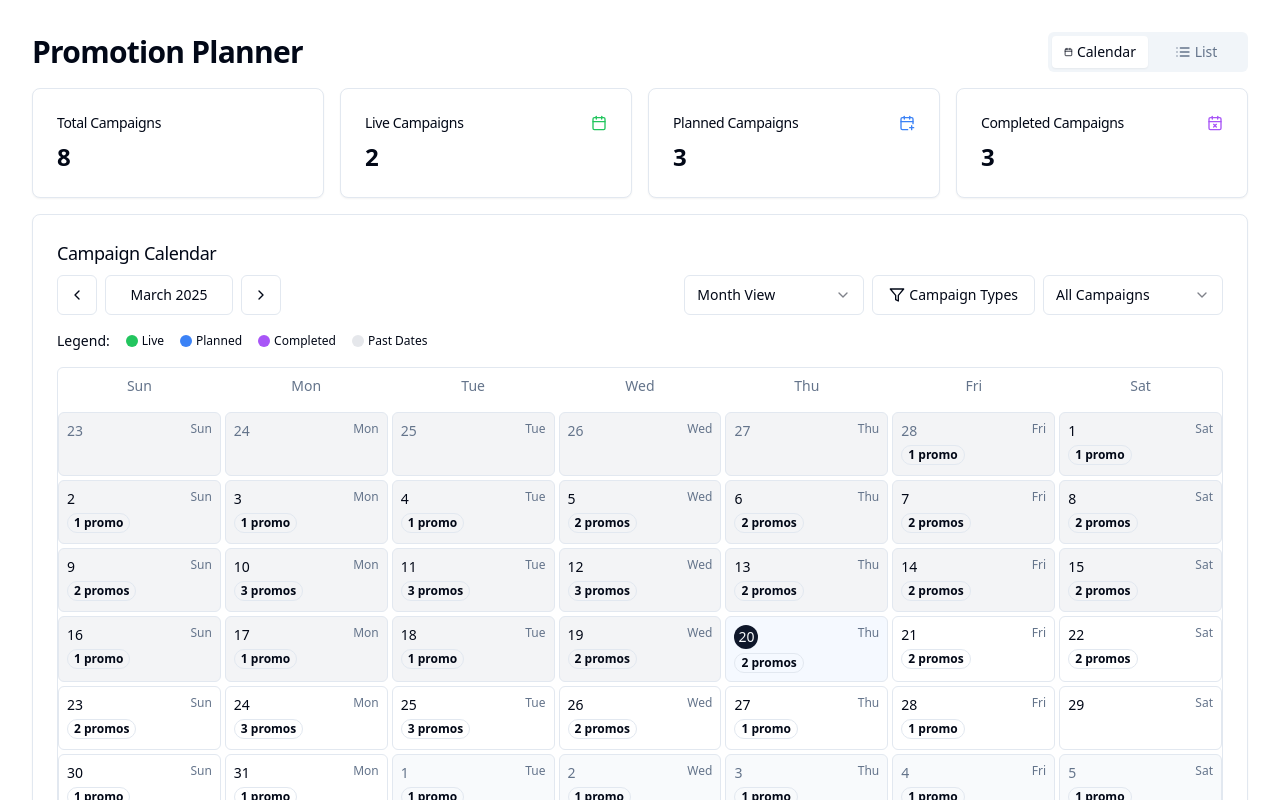
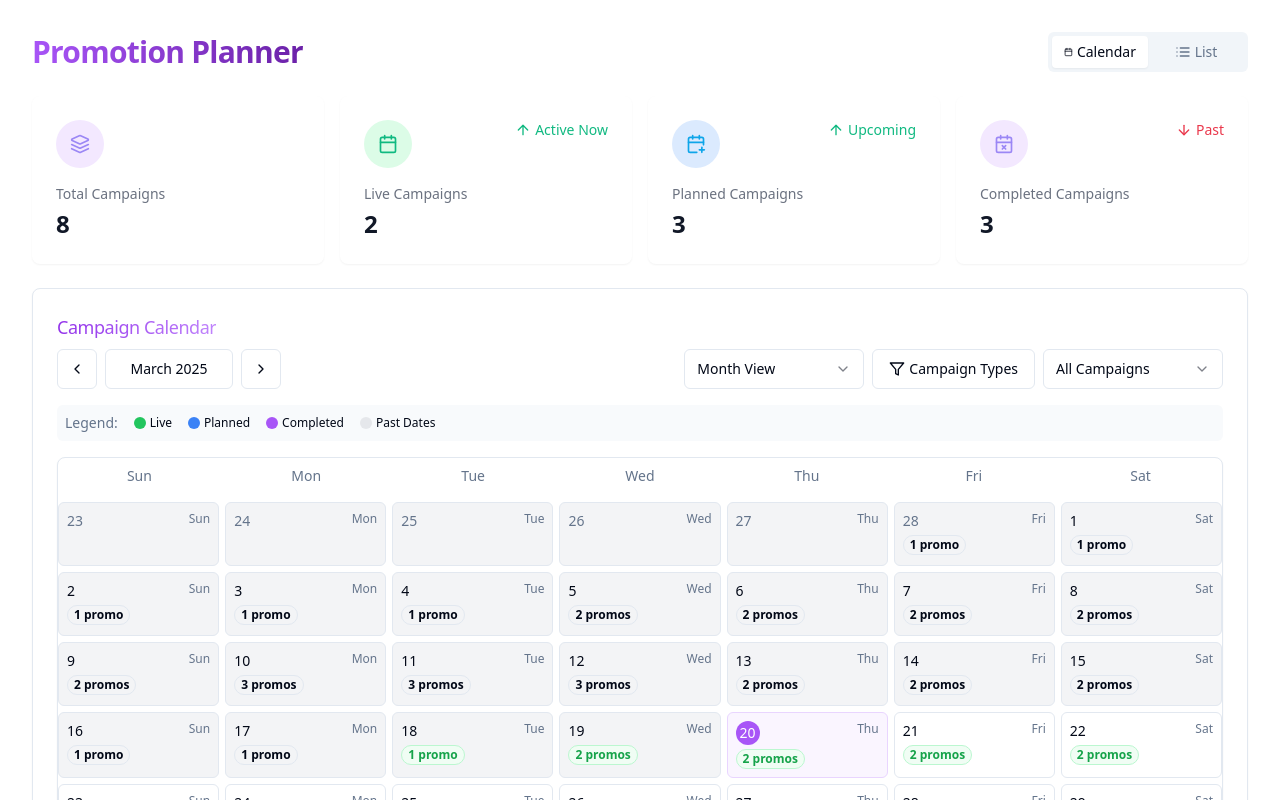
Before and after one commit to AB00k/clone-verse-wizardry-79, a React (Vite) app: page /promotions in a window 1280 px wide. Shown: the top 800 px of the page. Built offline with nearby package versions, Linux system fonts and the light colour scheme.

Commit message:
Enhance promotion planner UI
Improve the look and feel of the promotion planner tab, ensure theme uniformity, highlight the current date, and add hover information for promos.

```diff
--- a/src/components/promo/CampaignCalendar.tsx
+++ b/src/components/promo/CampaignCalendar.tsx
@@ -5,7 +5,8 @@ import { format, startOfMonth, endOfMonth, startOfWeek, endOfWeek, isSameMonth,
 import { cn } from "@/lib/utils";
 import { Campaign } from "@/types/campaign";
 import { Tooltip, TooltipContent, TooltipProvider, TooltipTrigger } from "@/components/ui/tooltip";
-import { CalendarPlus, CalendarCheck, CalendarX } from "lucide-react";
+import { HoverCard, HoverCardContent, HoverCardTrigger } from "@/components/ui/hover-card";
+import { CalendarPlus, CalendarCheck, CalendarX, Monitor, Smartphone, Globe } from "lucide-react";
 import { Badge } from "@/components/ui/badge";
 
 interface CampaignCalendarProps {
@@ -62,6 +63,16 @@ const CampaignCalendar: React.FC<CampaignCalendarProps> = ({
     return isBefore(day, new Date()) && !isToday(day);
   };
 
+  const getPlatformIcons = () => {
+    return (
+      <div className="flex space-x-1 mt-1">
+        <Monitor className="h-3 w-3 text-blue-400" />
+        <Smartphone className="h-3 w-3 text-green-400" />
+        <Globe className="h-3 w-3 text-purple-400" />
+      </div>
+    );
+  };
+
   const getStatusIcon = (status: string) => {
     switch (status) {
       case "planned":
@@ -78,11 +89,11 @@ const CampaignCalendar: React.FC<CampaignCalendarProps> = ({
   const days = getCalendarDays();
 
   return (
-    <div className="rounded-md border">
+    <div className="rounded-lg border shadow-sm bg-card">
       {renderDayHeader()}
 
       <div className={cn(
-        "grid gap-1",
+        "grid gap-1.5",
         view === "month" ? "grid-cols-7" : "grid-cols-7"
       )}>
         {days.map((day) => {
@@ -94,10 +105,10 @@ const CampaignCalendar: React.FC<CampaignCalendarProps> = ({
             <div
               key={day.toString()}
               className={cn(
-                "min-h-16 p-2 border rounded-md",
+                "min-h-16 p-2 border rounded-md transition-all duration-200 hover:shadow-md",
                 !isCurrentMonth && "bg-muted/50",
                 isPast && "bg-gray-100 dark:bg-slate-800/40",
-                isToday(day) && "bg-blue-50/60 dark:bg-blue-950/20",
+                isToday(day) && "bg-purple-50 dark:bg-purple-900/20 border-purple-200 dark:border-purple-800",
                 view === "week" && "h-32"
               )}
             >
@@ -106,7 +117,7 @@ const CampaignCalendar: React.FC<CampaignCalendarProps> = ({
                   className={cn(
                     "text-sm font-medium",
                     !isCurrentMonth && "text-muted-foreground",
-                    isToday(day) && "bg-primary text-primary-foreground w-6 h-6 rounded-full flex items-center justify-center"
+                    isToday(day) && "bg-purple-500 text-white w-6 h-6 rounded-full flex items-center justify-center"
                   )}
                 >
                   {format(day, "d")}
@@ -117,34 +128,53 @@ const CampaignCalendar: React.FC<CampaignCalendarProps> = ({
               </div>
 
               {dayCampaigns.length > 0 && (
-                <TooltipProvider>
-                  <Tooltip>
-                    <TooltipTrigger asChild>
+                <HoverCard>
+                  <HoverCardTrigger asChild>
                     <div className="flex items-center gap-1 mt-1 cursor-pointer">
-                        <Badge variant="outline" className="text-xs h-5 px-1.5">
+                      <Badge variant="outline" className={cn(
+                        "text-xs h-5 px-1.5 transition-all",
+                        dayCampaigns.some(c => c.status === "live")
+                          ? "bg-green-50 text-green-600 border-green-200 hover:bg-green-100"
+                          : "hover:bg-secondary"
+                      )}>
                         {dayCampaigns.length} {dayCampaigns.length === 1 ? 'promo' : 'promos'}
                       </Badge>
                     </div>
-                    </TooltipTrigger>
-                    <TooltipContent className="p-0 overflow-hidden">
-                      <div className="max-w-xs p-2 space-y-2">
-                        <p className="font-medium text-sm border-b pb-1">{format(day, "MMMM d, yyyy")}</p>
-                        <div className="space-y-1.5 max-h-48 overflow-y-auto pr-1">
+                  </HoverCardTrigger>
+                  <HoverCardContent className="p-0 w-72 overflow-hidden">
+                    <div className="max-w-xs">
+                      <div className="bg-purple-500 text-white px-4 py-2 font-medium">
+                        {format(day, "MMMM d, yyyy")}
+                      </div>
+                      <div className="p-3 space-y-3 max-h-64 overflow-y-auto">
                         {dayCampaigns.map((campaign) => (
-                            <div key={campaign.id} className="text-sm">
-                              <div className="flex items-center gap-1">
+                          <div key={campaign.id} className="space-y-1 pb-2 border-b last:border-0">
+                            <div className="flex items-center justify-between">
+                              <div className="flex items-center gap-1.5">
                                 <span className="w-2 h-2 rounded-full" style={{ backgroundColor: campaign.color }}></span>
                                 <span className="font-medium">{campaign.title}</span>
-                                <span className="ml-auto text-xs capitalize">{campaign.status}</span>
                               </div>
-                              <p className="text-xs ml-3 opacity-80">{campaign.description}</p>
+                              <Badge className={cn(
+                                "text-[10px] px-1.5 py-0 h-4 capitalize",
+                                campaign.status === "live" ? "bg-green-500" :
+                                campaign.status === "planned" ? "bg-blue-500" : "bg-purple-500"
+                              )}>
+                                {campaign.status}
+                              </Badge>
+                            </div>
+                            <p className="text-xs text-muted-foreground">{campaign.description}</p>
+                            <div className="flex items-center space-x-1 mt-1">
+                              <span className="text-xs text-muted-foreground mr-1">Platforms:</span>
+                              <Monitor className="h-3 w-3 text-blue-400" />
+                              <Smartphone className="h-3 w-3 text-green-400" />
+                              <Globe className="h-3 w-3 text-purple-400" />
+                            </div>
                           </div>
                         ))}
                       </div>
                     </div>
-                    </TooltipContent>
-                  </Tooltip>
-                </TooltipProvider>
+                  </HoverCardContent>
+                </HoverCard>
               )}
             </div>
           );
--- a/src/components/promo/CampaignList.tsx
+++ b/src/components/promo/CampaignList.tsx
@@ -4,7 +4,7 @@ import { Campaign } from "@/types/campaign";
 import { Card, CardContent } from "@/components/ui/card";
 import { format, isAfter, isBefore, isToday } from "date-fns";
 import { Badge } from "@/components/ui/badge";
-import { CalendarPlus, CalendarCheck, CalendarX, Calendar } from "lucide-react";
+import { CalendarPlus, CalendarCheck, CalendarX, Calendar, Monitor, Smartphone, Globe } from "lucide-react";
 
 interface CampaignListProps {
   campaigns: Campaign[];
@@ -29,7 +29,7 @@ const CampaignList: React.FC<CampaignListProps> = ({ campaigns }) => {
         break;
       case "completed":
         icon = <CalendarX className="h-3 w-3 mr-1" />;
-        color = "bg-red-500 hover:bg-red-600";
+        color = "bg-purple-500 hover:bg-purple-600";
         break;
     }
 
@@ -54,7 +54,7 @@ const CampaignList: React.FC<CampaignListProps> = ({ campaigns }) => {
         </div>
       ) : (
         sortedCampaigns.map((campaign) => (
-          <Card key={campaign.id} className="overflow-hidden">
+          <Card key={campaign.id} className="overflow-hidden hover:shadow-md transition-all">
             <CardContent className="p-0">
               <div className="flex flex-col md:flex-row">
                 <div
@@ -72,12 +72,21 @@ const CampaignList: React.FC<CampaignListProps> = ({ campaigns }) => {
                     </div>
                   </div>
 
-                  <div className="mt-4 flex items-center text-sm text-muted-foreground">
-                    <div className="flex items-center">
+                  <div className="mt-4 flex flex-col md:flex-row md:items-center md:justify-between">
+                    <div className="flex items-center text-sm text-muted-foreground">
                       <Calendar className="h-4 w-4 mr-1" />
                       <span>
                         {format(campaign.startDate, "MMM d, yyyy")} - {format(campaign.endDate, "MMM d, yyyy")}
                       </span>
+                    </div>
+
+                    <div className="flex items-center gap-2 mt-2 md:mt-0">
+                      <span className="text-xs text-muted-foreground">Platforms:</span>
+                      <div className="flex space-x-1">
+                        <Monitor className="h-4 w-4 text-blue-400" />
+                        <Smartphone className="h-4 w-4 text-green-400" />
+                        <Globe className="h-4 w-4 text-purple-400" />
+                      </div>
                     </div>
                   </div>
                 </div>
--- a/src/pages/Promotions.tsx
+++ b/src/pages/Promotions.tsx
@@ -1,4 +1,3 @@
-
 import React, { useState, useEffect } from "react";
 import { Tabs, TabsList, TabsTrigger, TabsContent } from "@/components/ui/tabs";
 import { Calendar } from "@/components/ui/calendar";
@@ -7,6 +6,7 @@ import { Popover, PopoverContent, PopoverTrigger } from "@/components/ui/popover
 import { Select, SelectContent, SelectItem, SelectTrigger, SelectValue } from "@/components/ui/select";
 import { Card, CardContent, CardHeader, CardTitle } from "@/components/ui/card";
 import { Badge } from "@/components/ui/badge";
+import StatCard from "@/components/StatCard";
 import {
   Calendar as CalendarIcon,
   ChevronLeft,
@@ -15,7 +15,10 @@ import {
   CalendarPlus,
   CalendarX,
   List,
-  Filter
+  Filter,
+  PieChart,
+  TrendingUp,
+  Layers
 } from "lucide-react";
 import { format, addMonths, subMonths, startOfWeek, endOfWeek, addWeeks, subWeeks, isWithinInterval } from "date-fns";
 import CampaignCalendar from "@/components/promo/CampaignCalendar";
@@ -37,7 +40,6 @@ const Promotions = () => {
   const [filterStatus, setFilterStatus] = useState<CampaignStatus | "all">("all");
   const [selectedFilters, setSelectedFilters] = useState<string[]>([]);
 
-  // Stats for the campaign summary
   const [stats, setStats] = useState({
     live: 0,
     planned: 0,
@@ -45,9 +47,7 @@ const Promotions = () => {
     total: 0
   });
 
-  // Sample campaign data with various statuses and timeframes
   const [campaigns, setCampaigns] = useState<Campaign[]>([
-    // Currently live campaigns
     {
       id: "1",
       title: "Summer Flash Sale",
@@ -55,7 +55,7 @@ const Promotions = () => {
       startDate: new Date(new Date().getFullYear(), new Date().getMonth(), new Date().getDate() - 2),
       endDate: new Date(new Date().getFullYear(), new Date().getMonth(), new Date().getDate() + 5),
       status: "live",
-      color: "#4CAF50" // Green for live campaigns
+      color: "#4CAF50"
     },
     {
       id: "2",
@@ -64,10 +64,8 @@ const Promotions = () => {
       startDate: new Date(new Date().getFullYear(), new Date().getMonth(), new Date().getDate() - 1),
       endDate: new Date(new Date().getFullYear(), new Date().getMonth(), new Date().getDate() + 6),
       status: "live",
-      color: "#8BC34A" // Light green for live campaigns
+      color: "#8BC34A"
     },
-
-    // Upcoming campaigns
     {
       id: "3",
       title: "Back to School",
@@ -75,7 +73,7 @@ const Promotions = () => {
       startDate: new Date(new Date().getFullYear(), new Date().getMonth(), new Date().getDate() + 10),
       endDate: new Date(new Date().getFullYear(), new Date().getMonth(), new Date().getDate() + 24),
       status: "planned",
-      color: "#2196F3" // Blue for planned campaigns
+      color: "#2196F3"
     },
     {
       id: "4",
@@ -84,7 +82,7 @@ const Promotions = () => {
       startDate: new Date(new Date().getFullYear(), new Date().getMonth(), new Date().getDate() + 7),
       endDate: new Date(new Date().getFullYear(), new Date().getMonth(), new Date().getDate() + 8),
       status: "planned",
-      color: "#03A9F4" // Light blue for planned campaigns
+      color: "#03A9F4"
     },
     {
       id: "5",
@@ -93,10 +91,8 @@ const Promotions = () => {
       startDate: new Date(new Date().getFullYear(), new Date().getMonth(), new Date().getDate() + 4),
       endDate: new Date(new Date().getFullYear(), new Date().getMonth(), new Date().getDate() + 6),
       status: "planned",
-      color: "#00BCD4" // Cyan for planned campaigns
+      color: "#00BCD4"
     },
-
-    // Completed campaigns
     {
       id: "6",
       title: "Spring Collection",
@@ -104,7 +100,7 @@ const Promotions = () => {
       startDate: new Date(new Date().getFullYear(), new Date().getMonth(), new Date().getDate() - 20),
       endDate: new Date(new Date().getFullYear(), new Date().getMonth(), new Date().getDate() - 5),
       status: "completed",
-      color: "#9C27B0" // Purple for completed campaigns
+      color: "#9C27B0"
     },
     {
       id: "7",
@@ -113,7 +109,7 @@ const Promotions = () => {
       startDate: new Date(new Date().getFullYear(), new Date().getMonth(), new Date().getDate() - 15),
       endDate: new Date(new Date().getFullYear(), new Date().getMonth(), new Date().getDate() - 8),
       status: "completed",
-      color: "#673AB7" // Deep purple for completed campaigns
+      color: "#673AB7"
     },
     {
       id: "8",
@@ -122,11 +118,10 @@ const Promotions = () => {
       startDate: new Date(new Date().getFullYear(), new Date().getMonth(), new Date().getDate() - 10),
       endDate: new Date(new Date().getFullYear(), new Date().getMonth(), new Date().getDate() - 3),
       status: "completed",
-      color: "#E91E63" // Pink for completed campaigns
+      color: "#E91E63"
     }
   ]);
 
-  // Calculate campaign stats
   useEffect(() => {
     const filteredCampaigns = getFilteredCampaigns();
 
@@ -140,7 +135,6 @@ const Promotions = () => {
     setStats(newStats);
   }, [campaigns, filterStatus]);
 
-  // Navigation functions
   const goToPrevious = () => {
     if (calendarView === "month") {
       setCurrentDate(subMonths(currentDate, 1));
@@ -161,7 +155,6 @@ const Promotions = () => {
     setCurrentDate(new Date());
   };
 
-  // Get the date range based on current view
   const getViewDateRange = () => {
     if (calendarView === "month") {
       return format(currentDate, "MMMM yyyy");
@@ -172,7 +165,6 @@ const Promotions = () => {
     }
   };
 
-  // Toggle campaign type filter
   const toggleFilter = (value: string) => {
     setSelectedFilters(current =>
       current.includes(value)
@@ -181,7 +173,6 @@ const Promotions = () => {
     );
   };
 
-  // Filter campaigns by status
   const getFilteredCampaigns = () => {
     if (filterStatus === "all") {
       return campaigns;
@@ -189,7 +180,6 @@ const Promotions = () => {
     return campaigns.filter(campaign => campaign.status === filterStatus);
   };
 
-  // Get status badge variant
   const getStatusBadgeVariant = (status: CampaignStatus) => {
     switch (status) {
       case "live":
@@ -203,7 +193,6 @@ const Promotions = () => {
     }
   };
 
-  // Get status icon
   const getStatusIcon = (status: CampaignStatus) => {
     switch (status) {
       case "live":
@@ -218,9 +207,11 @@ const Promotions = () => {
   };
 
   return (
-    <div className="flex-1 space-y-4 p-4 md:p-8 pt-6">
+    <div className="flex-1 space-y-6 p-4 md:p-8 pt-6">
       <div className="flex items-center justify-between">
-        <h2 className="text-3xl font-bold tracking-tight">Promotion Planner</h2>
+        <h2 className="text-3xl font-bold tracking-tight bg-gradient-to-r from-purple-500 to-purple-800 bg-clip-text text-transparent">
+          Promotion Planner
+        </h2>
         <div className="flex items-center space-x-2">
           <Tabs
             value={viewType}
@@ -241,49 +232,40 @@ const Promotions = () => {
         </div>
       </div>
 
-      {/* Campaign statistics cards */}
       <div className="grid gap-4 md:grid-cols-4">
-        <Card>
-          <CardHeader className="flex flex-row items-center justify-between space-y-0 pb-2">
-            <CardTitle className="text-sm font-medium">Total Campaigns</CardTitle>
-          </CardHeader>
-          <CardContent>
-            <div className="text-2xl font-bold">{stats.total}</div>
-          </CardContent>
-        </Card>
-        <Card>
-          <CardHeader className="flex flex-row items-center justify-between space-y-0 pb-2">
-            <CardTitle className="text-sm font-medium">Live Campaigns</CardTitle>
-            <CalendarCheckIcon className="h-4 w-4 text-green-500" />
-          </CardHeader>
-          <CardContent>
-            <div className="text-2xl font-bold">{stats.live}</div>
-          </CardContent>
-        </Card>
-        <Card>
-          <CardHeader className="flex flex-row items-center justify-between space-y-0 pb-2">
-            <CardTitle className="text-sm font-medium">Planned Campaigns</CardTitle>
-            <CalendarPlus className="h-4 w-4 text-blue-500" />
-          </CardHeader>
-          <CardContent>
-            <div className="text-2xl font-bold">{stats.planned}</div>
-          </CardContent>
-        </Card>
-        <Card>
-          <CardHeader className="flex flex-row items-center justify-between space-y-0 pb-2">
-            <CardTitle className="text-sm font-medium">Completed Campaigns</CardTitle>
-            <CalendarX className="h-4 w-4 text-purple-500" />
-          </CardHeader>
-          <CardContent>
-            <div className="text-2xl font-bold">{stats.completed}</div>
-          </CardContent>
-        </Card>
+        <StatCard
+          icon={<Layers className="h-5 w-5" />}
+          iconColor="purple"
+          title="Total Campaigns"
+          value={stats.total}
+        />
+        <StatCard
+          icon={<CalendarCheckIcon className="h-5 w-5" />}
+          iconColor="green"
+          title="Live Campaigns"
+          value={stats.live}
+          trend={{ value: "Active Now", positive: true }}
+        />
+        <StatCard
+          icon={<CalendarPlus className="h-5 w-5" />}
+          iconColor="blue"
+          title="Planned Campaigns"
+          value={stats.planned}
+          trend={{ value: "Upcoming", positive: true }}
+        />
+        <StatCard
+          icon={<CalendarX className="h-5 w-5" />}
+          iconColor="purple"
+          title="Completed Campaigns"
+          value={stats.completed}
+          trend={{ value: "Past", positive: false }}
+        />
       </div>
 
       <div className="grid gap-4">
-        <Card>
+        <Card className="border shadow-sm overflow-visible">
           <CardHeader className="flex flex-row items-center justify-between space-y-0 pb-2">
-            <CardTitle className="text-lg font-medium">
+            <CardTitle className="text-lg font-medium bg-gradient-to-r from-purple-600 to-purple-400 bg-clip-text text-transparent">
               {viewType === "calendar" ? "Campaign Calendar" : "Campaign List"}
             </CardTitle>
           </CardHeader>
@@ -295,12 +277,13 @@ const Promotions = () => {
                     variant="outline"
                     size="icon"
                     onClick={goToPrevious}
+                    className="hover:bg-purple-50 hover:text-purple-600 hover:border-purple-200"
                   >
                     <ChevronLeft className="h-4 w-4" />
                   </Button>
                   <Button
                     variant="outline"
-                    className="min-w-32 font-medium"
+                    className="min-w-32 font-medium hover:bg-purple-50 hover:text-purple-600 hover:border-purple-200"
                     onClick={goToToday}
                   >
                     {getViewDateRange()}
@@ -309,6 +292,7 @@ const Promotions = () => {
                     variant="outline"
                     size="icon"
                     onClick={goToNext}
+                    className="hover:bg-purple-50 hover:text-purple-600 hover:border-purple-200"
                   >
                     <ChevronRight className="h-4 w-4" />
                   </Button>
@@ -336,7 +320,7 @@ const Promotions = () => {
                         <Filter className="h-4 w-4" />
                         <span>Campaign Types</span>
                         {selectedFilters.length > 0 && (
-                          <Badge variant="secondary" className="ml-1">{selectedFilters.length}</Badge>
+                          <Badge variant="secondary" className="ml-1 bg-purple-100 text-purple-600">{selectedFilters.length}</Badge>
                         )}
                       </Button>
                     </DropdownMenuTrigger>
@@ -348,8 +332,8 @@ const Promotions = () => {
                         onCheckedChange={() => toggleFilter("live")}
                       >
                         <div className="flex items-center">
-                          {getStatusIcon("live")}
-                          <span className="ml-2">Live Campaigns</span>
+                          <CalendarCheckIcon className="h-4 w-4 text-green-500 mr-2" />
+                          <span>Live Campaigns</span>
                         </div>
                       </DropdownMenuCheckboxItem>
                       <DropdownMenuCheckboxItem
@@ -357,8 +341,8 @@ const Promotions = () => {
                         onCheckedChange={() => toggleFilter("planned")}
                       >
                         <div className="flex items-center">
-                          {getStatusIcon("planned")}
-                          <span className="ml-2">Planned Campaigns</span>
+                          <CalendarPlus className="h-4 w-4 text-blue-500 mr-2" />
+                          <span>Planned Campaigns</span>
                         </div>
                       </DropdownMenuCheckboxItem>
                       <DropdownMenuCheckboxItem
@@ -366,8 +350,8 @@ const Promotions = () => {
                         onCheckedChange={() => toggleFilter("completed")}
                       >
                         <div className="flex items-center">
-                          {getStatusIcon("completed")}
-                          <span className="ml-2">Completed Campaigns</span>
+                          <CalendarX className="h-4 w-4 text-purple-500 mr-2" />
+                          <span>Completed Campaigns</span>
                         </div>
                       </DropdownMenuCheckboxItem>
                     </DropdownMenuContent>
@@ -390,9 +374,8 @@ const Promotions = () => {
                 </div>
               </div>
 
-              {/* Campaign Legend */}
-              <div className="flex items-center justify-start gap-4 flex-wrap">
-                <span className="text-sm">Legend:</span>
+              <div className="flex items-center justify-start gap-4 flex-wrap bg-secondary/50 p-2 rounded-md">
+                <span className="text-sm font-medium text-muted-foreground">Legend:</span>
                 <div className="flex items-center gap-1">
                   <span className="w-3 h-3 rounded-full bg-green-500"></span>
                   <span className="text-xs">Live</span>
```
Lines whose indentation alone changed are shown as unchanged.
